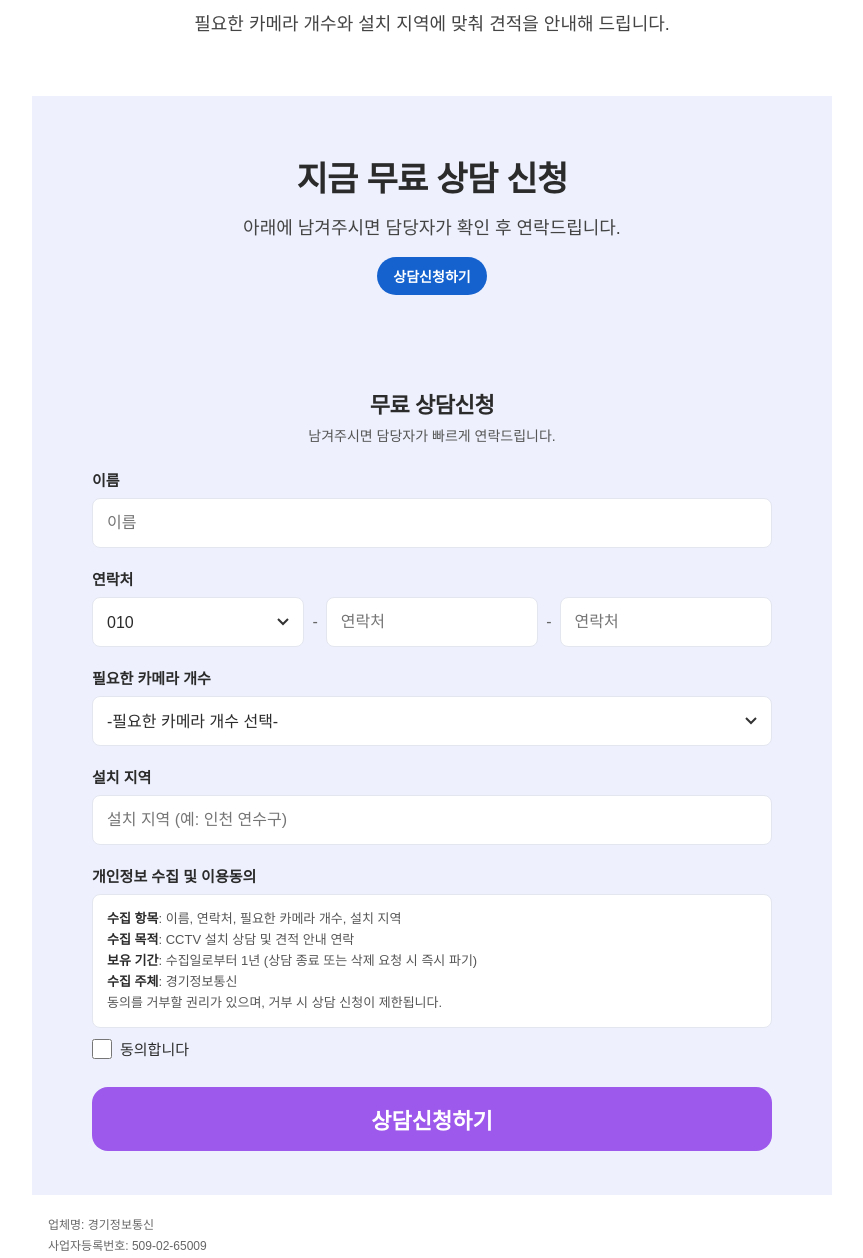
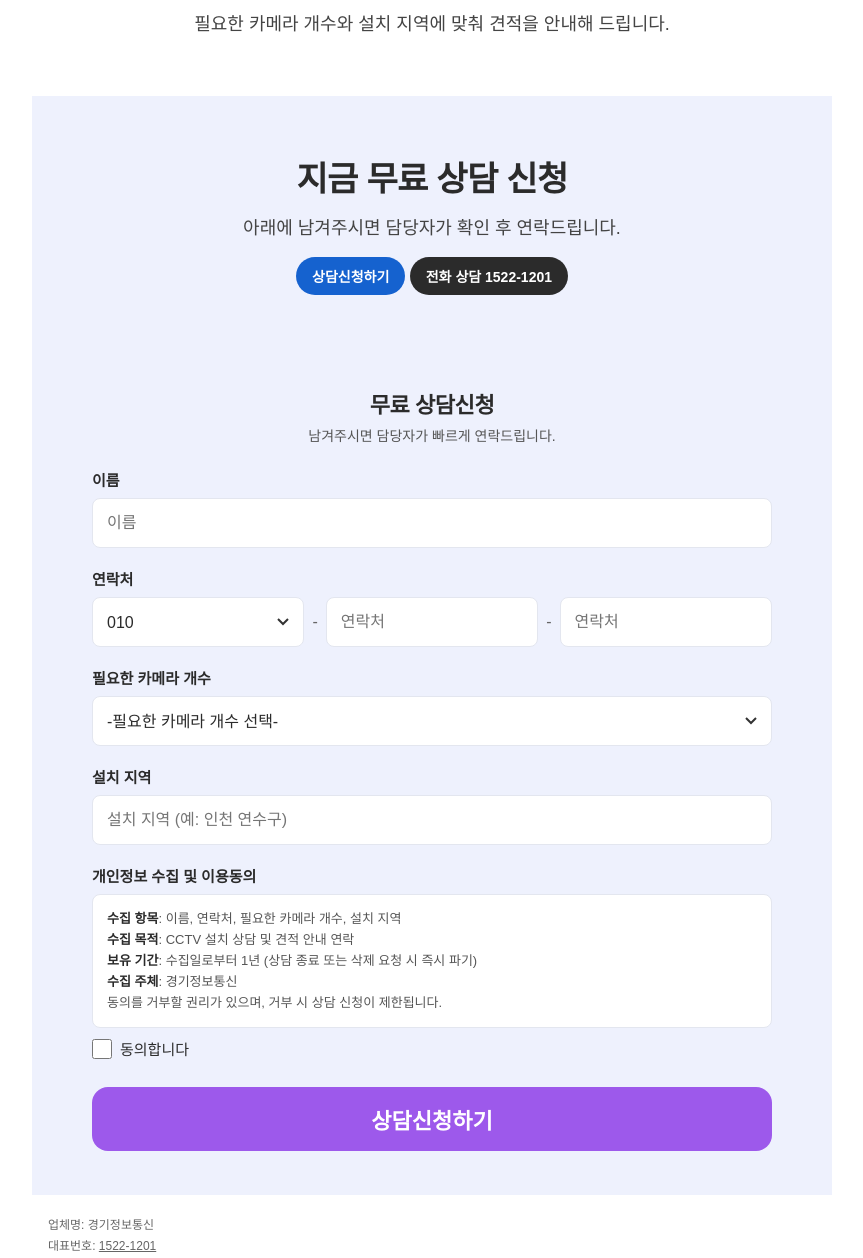
Before and after one commit to hongmj1113-hash/gg-cctv-promo, a plain HTML site: page index.html in a window 1280 px wide. Shown: the part 574-1832 px from the top of the page, without its empty margins (208-1071 px from the left). Drawn offline with Linux system fonts and the light colour scheme.

Commit message:
Update index.html

```diff
--- a/index.html
+++ b/index.html
@@ -82,7 +82,7 @@ if (GG_PIXEL_ID) { fbq('init', GG_PIXEL_ID); fbq('track', 'PageView'); }
     <div class="pt"><h2>대기업 납품 규격 CCTV</h2><p>대기업에 납품하는 규격의 기기로 설치해 드립니다.</p></div>
     <div class="pt alt"><h2>복잡한 서류 없이 간단하게</h2><p>까다로운 서류 작업 없이 상담부터 설치까지 빠르게 진행합니다.</p></div>
     <div class="pt"><h2>부담 적은 단가</h2><p>필요한 카메라 개수와 설치 지역에 맞춰 견적을 안내해 드립니다.</p></div>
-    <div class="pt alt"><h2>지금 무료 상담 신청</h2><p>아래에 남겨주시면 담당자가 확인 후 연락드립니다.</p><a class="top-btn" href="#apply" style="display:inline-block;margin-top:14px">상담신청하기</a></div>
+    <div class="pt alt"><h2>지금 무료 상담 신청</h2><p>아래에 남겨주시면 담당자가 확인 후 연락드립니다.</p><a class="top-btn" href="#apply" style="display:inline-block;margin-top:14px">상담신청하기</a> <a class="top-btn" href="tel:15221201" style="display:inline-block;margin-top:14px;background:#2b2b2b">전화 상담 1522-1201</a></div>
   </section>
 
   <section class="form-sec" id="apply">
@@ -151,7 +151,7 @@ if (GG_PIXEL_ID) { fbq('init', GG_PIXEL_ID); fbq('track', 'PageView'); }
 
   <footer>
     업체명: 경기정보통신<br>
-    사업자등록번호: 509-02-65009<br>
+    대표번호: <a href="tel:15221201" style="color:inherit">1522-1201</a><br> 사업자등록번호: 509-02-65009<br>
     E-mail: cube2025@naver.com
   </footer>
 </div>
```
